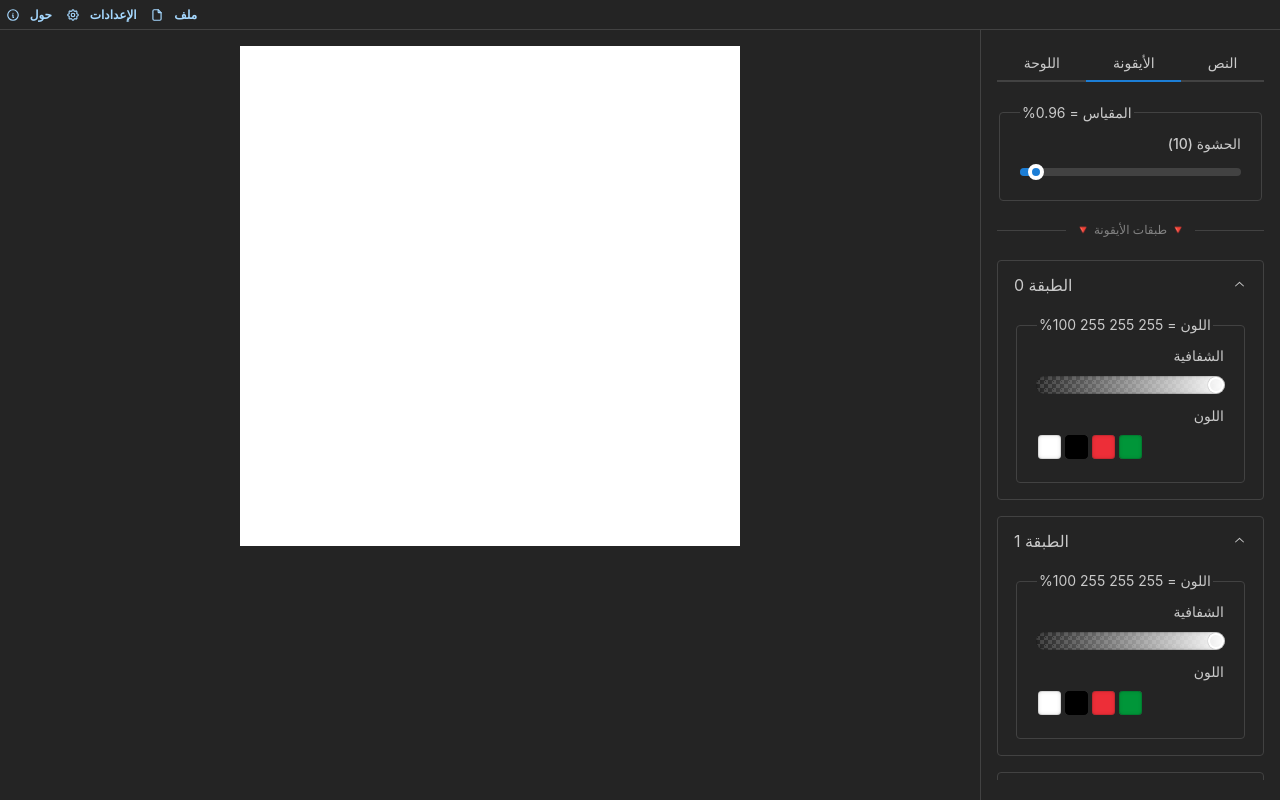
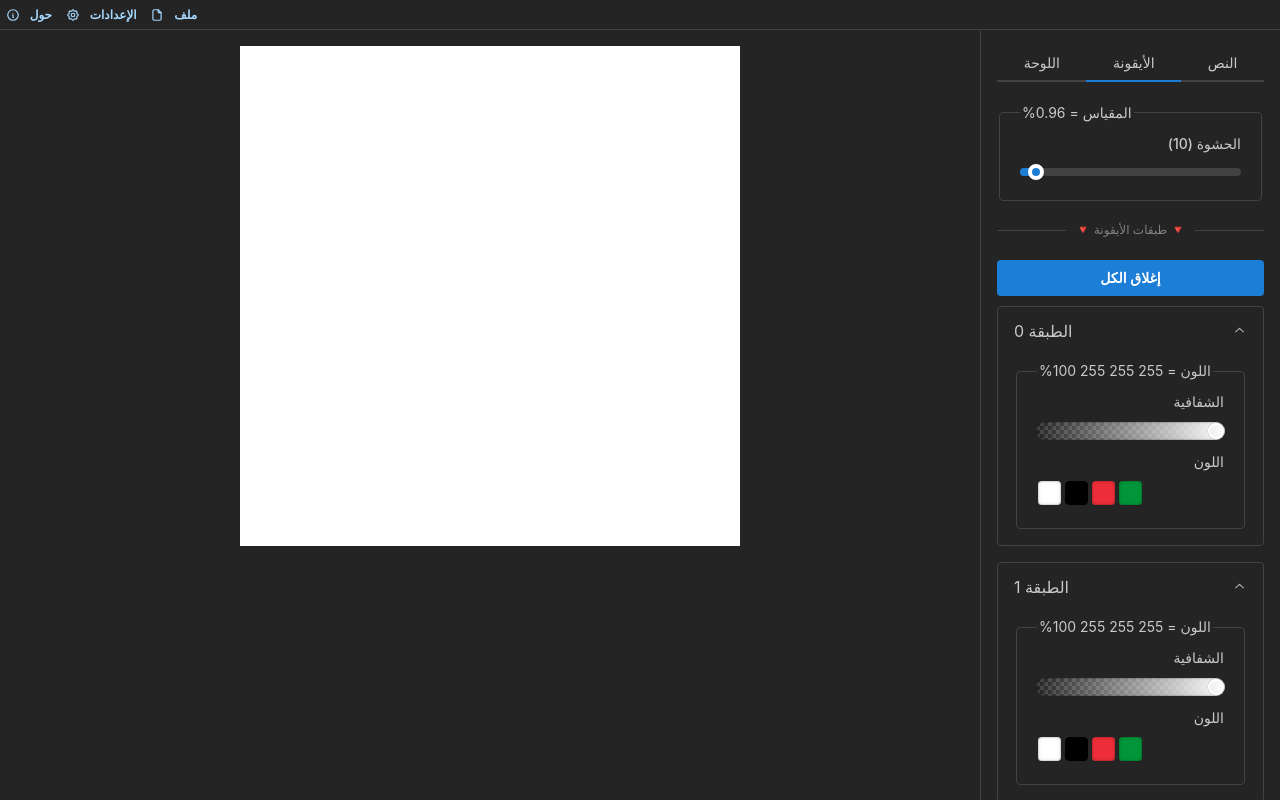
Before and after one commit to Shiaarak/Shiaarak, a React (Vite) app: page / in a window 1280 px wide. Both pictures are taken after a click on the tab "الأيقونة". Built offline with nearby package versions, Linux system fonts and the light colour scheme.

Commit message:
Add open/close all button for icon layers

```diff
--- a/src/components/tabs/Icon.tsx
+++ b/src/components/tabs/Icon.tsx
@@ -1,23 +1,44 @@
 import { useContext, useEffect, useState } from 'react'
-import { Stack, Accordion, Space, ScrollArea, Divider, Slider, Text, Fieldset } from '@mantine/core'
+import { Stack, Accordion, Space, ScrollArea, Divider, Slider, Text, Fieldset, Button } from '@mantine/core'
 import ColorSel, { ColorSelVarProps, ColorValue } from '../selectors/Color'
 import { SizeValue } from '../selectors/Size'
 import { LangContext, textProps, translate } from '../../settings'
 
 export interface IconTabProps {
-  layersProps: Omit<IconLayerProps, 'i' | 'padding'>[]
+  layersProps: Omit<IconLayerProps, 'i' | 'padding' | 'onClick'>[]
 }
 
 export default function IconTab({ layersProps }: IconTabProps) {
   const lang = useContext(LangContext)
 
   const [padding, setPadding] = useState<number>(10)
+  const [openItems, setOpenItems] = useState(layersProps.map((_, i) => i.toString()))
 
   const { size } = layersProps[0]
   const aspect = Math.min(size.w, size.h)
   const maxPadding = aspect * 0.5
 
   const scale = ((aspect - padding * 2) / aspect).toFixed(2)
+
+  function controlItems(itemI?: string) {
+    if (itemI) {
+      setOpenItems((prev) => {
+        const index = prev.indexOf(itemI)
+        if (index === -1) {
+          return [...prev, itemI]
+        }
+
+        return prev.filter((_, i) => i !== index)
+      })
+      return
+    }
+
+    if (openItems.length === 0) {
+      setOpenItems(layersProps.map((_, i) => i.toString()))
+    } else {
+      setOpenItems([])
+    }
+  }
 
   return (
     <Stack justify="flex-start" gap="xs">
@@ -40,10 +61,14 @@ export default function IconTab({ layersProps }: IconTabProps) {
 
       <Divider my="xs" label={`🔻 ${translate('sel.icon.i-l')} 🔻`} labelPosition="center" />
 
-      <Accordion multiple variant="separated" defaultValue={layersProps.map((_, i) => i.toString())}>
+      <Button fullWidth onClick={() => controlItems()}>
+        {translate(`sel.icon.${openItems.length === 0 ? 'o' : 'c'}-all`)}
+      </Button>
+
+      <Accordion multiple variant="separated" value={openItems}>
         <ScrollArea.Autosize mah={520} mx="auto" type="never">
           {layersProps.map((layerProps, i) => (
-            <IconLayer key={i} i={i} {...layerProps} padding={padding} />
+            <IconLayer key={i} i={i} {...layerProps} padding={padding} onClick={controlItems} />
           ))}
         </ScrollArea.Autosize>
       </Accordion>
@@ -76,9 +101,14 @@ interface IconLayerProps extends ColorSelVarProps {
    *
    */
   padding: number
+
+  /**
+   *
+   */
+  onClick: (itemI: string) => void
 }
 
-function IconLayer({ i, path, colors, elRef: ref, size, padding }: IconLayerProps) {
+function IconLayer({ i, path, colors, elRef: ref, size, padding, onClick }: IconLayerProps) {
   const [color, setColor] = useState<ColorValue>('#ffffffff')
 
   useEffect(() => {
@@ -135,7 +165,7 @@ function IconLayer({ i, path, colors, elRef: ref, size, padding }: IconLayerProp
 
   return (
     <Accordion.Item key={i} value={i.toString()}>
-      <Accordion.Control>
+      <Accordion.Control onClick={() => onClick(i.toString())}>
         {translate('sel.icon.layer')} {i}
       </Accordion.Control>
       <Accordion.Panel>
--- a/src/langs/ar.json
+++ b/src/langs/ar.json
@@ -40,7 +40,9 @@
       "legend": "المقياس = $1%",
       "layer": "الطبقة",
       "pad": "الحشوة",
-      "i-l": "طبقات الأيقونة"
+      "i-l": "طبقات الأيقونة",
+      "c-all": "إغلاق الكل",
+      "o-all": "فتح الكل"
     }
   }
 }
--- a/src/langs/en.json
+++ b/src/langs/en.json
@@ -40,7 +40,9 @@
       "legend": "Scale = $1%",
       "layer": "Layer",
       "pad": "Padding",
-      "i-l": "Icon Layers"
+      "i-l": "Icon Layers",
+      "c-all": "Close All",
+      "o-all": "Open All"
     }
   }
 }
```
